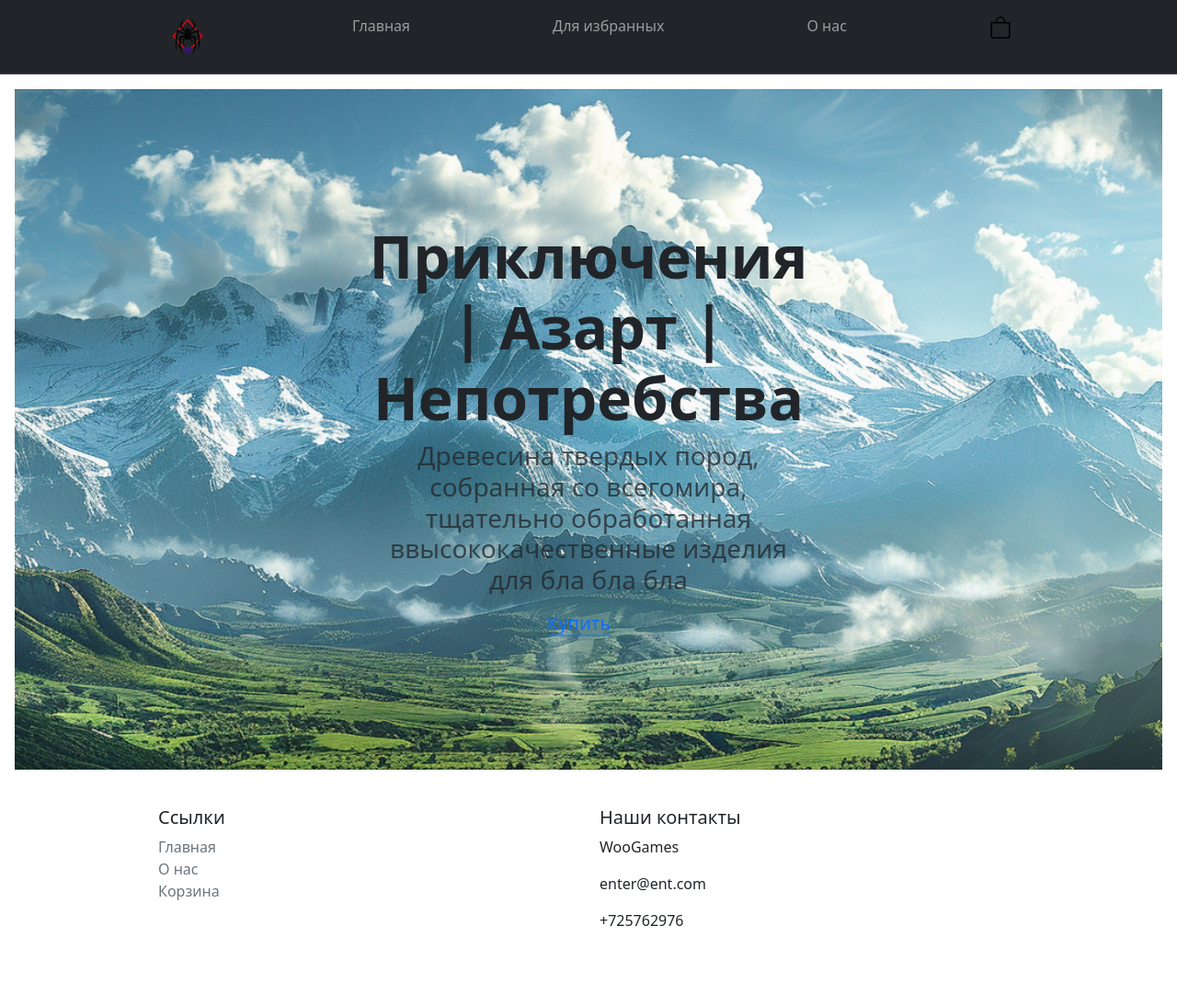
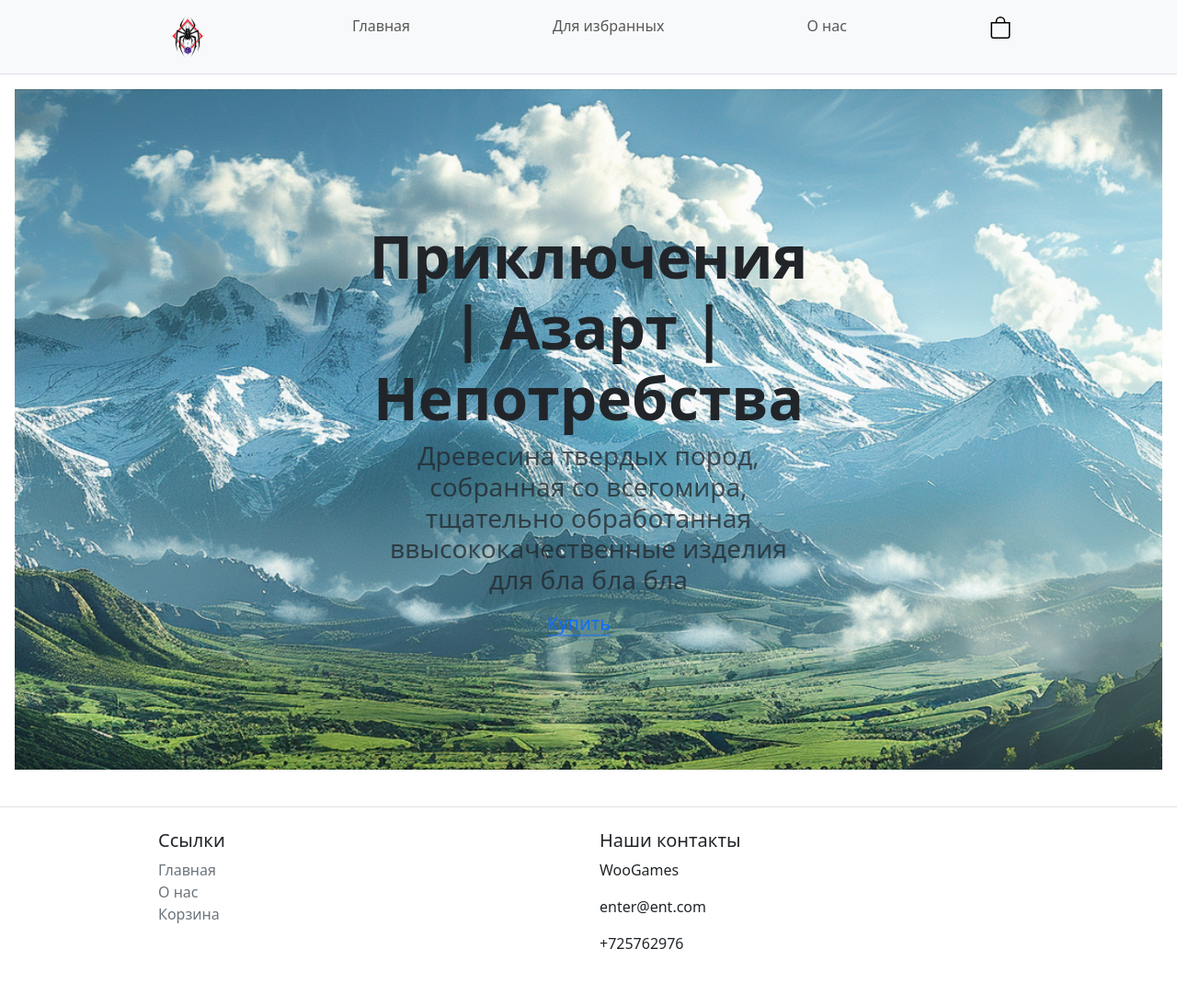
Before and after one commit to Asgef/gwent_website, a Django app: page / in a window 1280 px wide. Shown: the whole page at 92% size. Before the commit the page ends 1007 px from the top, so only its background shows below. Run offline with Django 5.2, Linux system fonts and the light colour scheme; data that the repository does not hold is empty; some libraries are stand-ins or nearby versions.

Commit message:
Minor fixes

```diff
--- a/game_gwent/cart/urls.py
+++ b/game_gwent/cart/urls.py
@@ -1,5 +1,7 @@
 from django.urls import path
-from .views import CartListView, AddToCartView, RemoveFromCartView, UpdateCartView
+from .views import (
+    CartListView, AddToCartView, RemoveFromCartView, UpdateCartView
+)
 
 urlpatterns = [
     path('', CartListView.as_view(), name='cart_detail'),
--- a/game_gwent/cart/views.py
+++ b/game_gwent/cart/views.py
@@ -1,4 +1,4 @@
-from django.shortcuts import render, redirect
+from django.shortcuts import redirect
 from django.urls import reverse
 from game_gwent.catalog.models import Product
 from django.views.generic import ListView
--- a/game_gwent/static/game_gwent/css/product.css
+++ b/game_gwent/static/game_gwent/css/product.css
@@ -79,3 +79,13 @@
     background-size: cover;
     background-position: center;
 }
+
+body {
+  display: flex;
+  flex-direction: column;
+  min-height: 100vh;
+}
+
+footer {
+  margin-top: auto;
+}
--- a/game_gwent/templates/layouts/footer.html
+++ b/game_gwent/templates/layouts/footer.html
@@ -1,4 +1,5 @@
-<footer class="container py-5">
+<footer class="py-4 border-top mt-5 mb-3">
+  <div class="container">
     <div class="row">
       <div class="col-6 col-md">
         <h5>Ссылки</h5>
@@ -35,4 +36,5 @@
   <!--      </ul>-->
   <!--    </div>-->
     </div>
+  </div>
 </footer>
--- a/game_gwent/templates/layouts/header.html
+++ b/game_gwent/templates/layouts/header.html
@@ -1,6 +1,6 @@
 {% load static %}
 
-<nav class="navbar navbar-expand-md bg-dark sticky-top border-bottom" data-bs-theme="dark">
+<nav class="navbar navbar-expand-md bg-light sticky-top border-bottom" data-bs-theme="light">
   <div class="container">
     <a class="navbar-brand d-md-none" href="#">
       <img src="{% static 'game_gwent/svg/logo.svg' %}" width="24" height="24" alt="Aperture">
```
Lines whose indentation alone changed are shown as unchanged.
